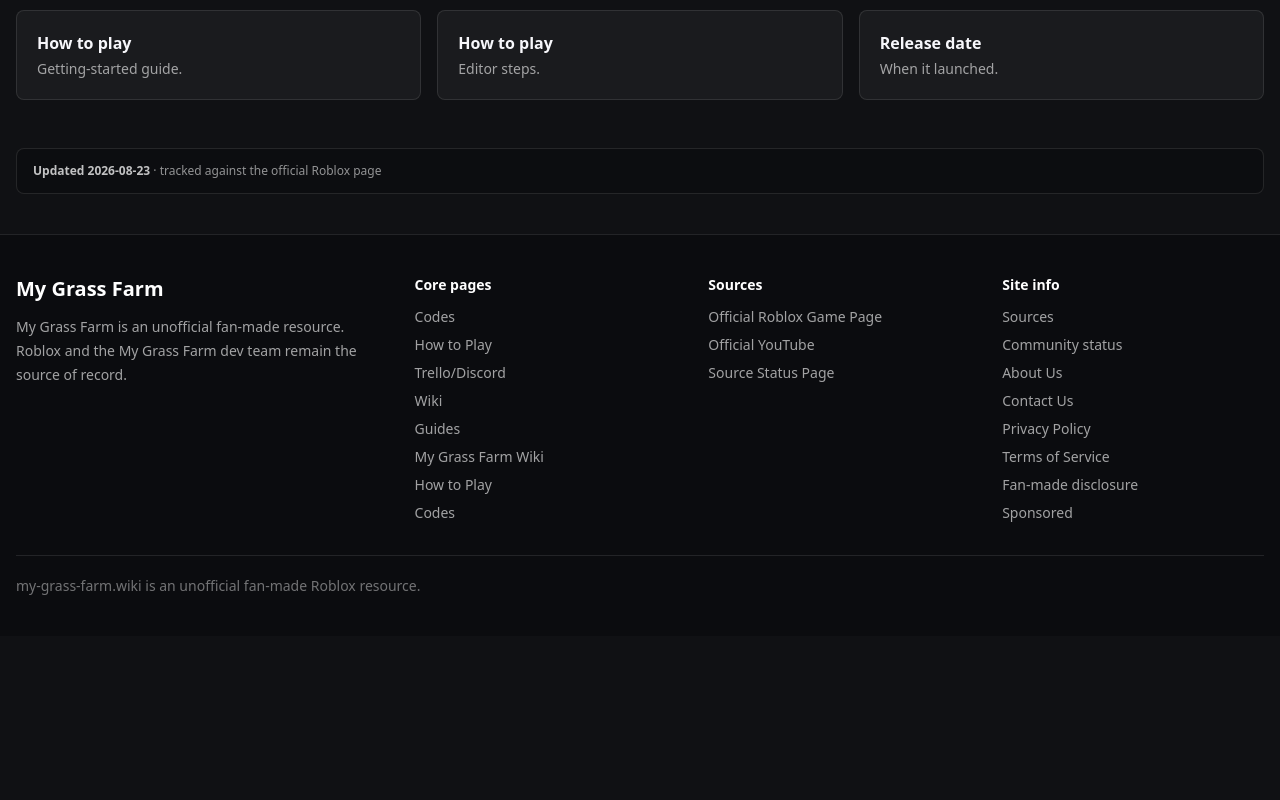
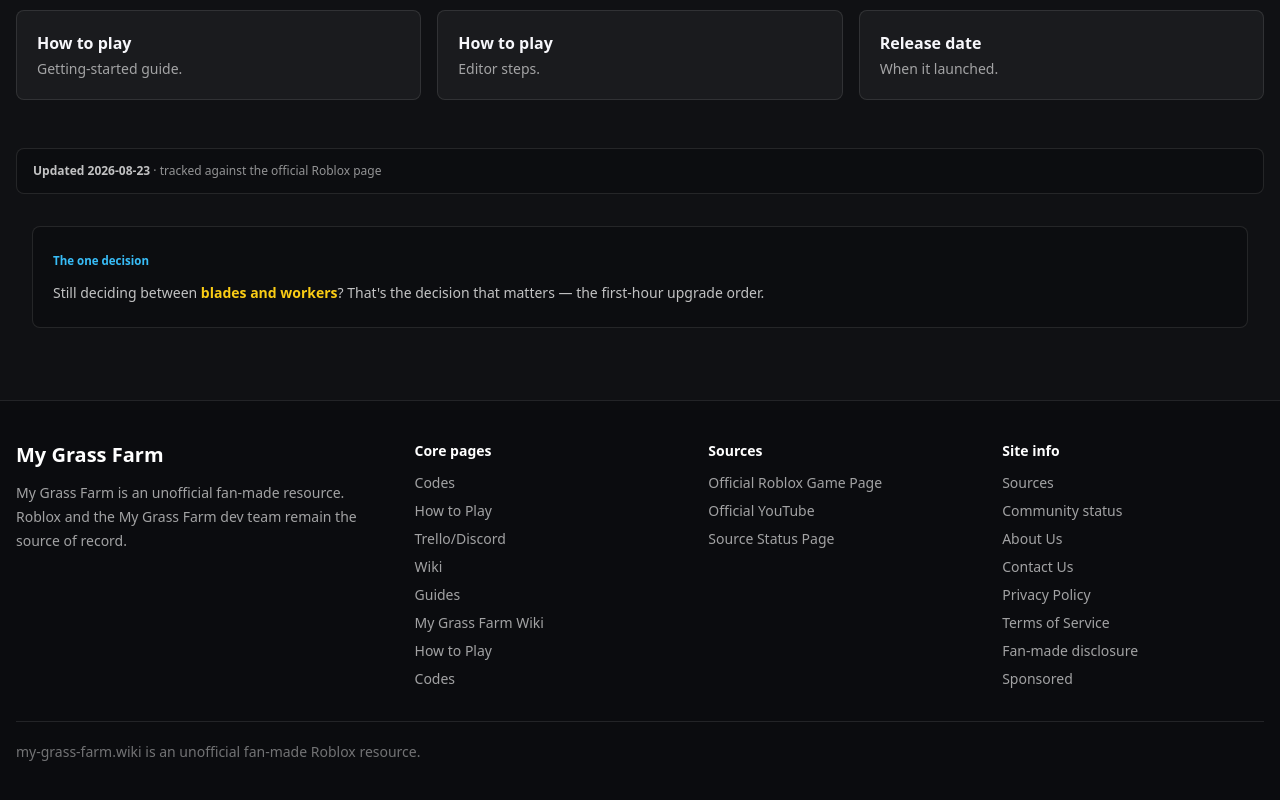
Before and after one commit to kennyzir/my-grass-farm-site, a Next.js app: page /en/updates in a window 1280 px wide. Shown: the part 3637-4437 px from the top of the page. Before the commit the page ends 4273 px from the top, so only its background shows below. Built offline with nearby package versions, Linux system fonts and the light colour scheme; no server answers.

Commit message:
Intent-ownership spine: single source of truth (intent-ownership.ts) consumed by homepage + inner pages; MainEngineBacklink on every inner page back-links to the homepage's one decision (blades vs workers), completing the Homepage-First internal link graph

```diff
--- a/src/app/[locale]/codes/page.tsx
+++ b/src/app/[locale]/codes/page.tsx
@@ -7,6 +7,7 @@
 import { BreadcrumbJsonLd, ClaimReviewJsonLd, FaqJsonLd, HowToJsonLd } from "@/components/seo/JsonLd";
 import { Breadcrumbs, PageIntro, SectionHeader, TrustNote } from "@/components/ui/content";
 import { VerificationBox } from "@/components/ui/VerificationBox";
+import { MainEngineBacklink } from "@/components/ui/MainEngineBacklink";
 import { AdsterraArticleMid } from "@/components/ads";
 
 export function generateStaticParams() {
@@ -254,6 +255,7 @@
       <div className="mt-12">
         <VerificationBox note={isEs ? "códigos reportados por la comunidad, no confirmados oficialmente" : "community-reported codes, not officially confirmed"} />
       </div>
+      <MainEngineBacklink isEs={isEs} prefix={prefix} />
     </main>
   );
 }
--- a/src/app/[locale]/how-to-play/page.tsx
+++ b/src/app/[locale]/how-to-play/page.tsx
@@ -7,6 +7,7 @@
 import { BreadcrumbJsonLd, FaqJsonLd, HowToJsonLd } from "@/components/seo/JsonLd";
 import { Breadcrumbs, PageIntro, SectionHeader } from "@/components/ui/content";
 import { VerificationBox } from "@/components/ui/VerificationBox";
+import { MainEngineBacklink } from "@/components/ui/MainEngineBacklink";
 import { PlayQuickRules, VideoGuide, DataTable } from "@/components/ui/EvomonBlocks";
 import { PerPageLinks } from "@/components/ui/PerPageLinks";
 import { gameEntities, farmSystems, gameGenre, gameCreator } from "@/data/game-db";
@@ -225,6 +226,7 @@
           },
         ]}
       />
+      <MainEngineBacklink isEs={isEs} prefix={prefix} />
     </main>
   );
 }
--- a/src/app/[locale]/updates/page.tsx
+++ b/src/app/[locale]/updates/page.tsx
@@ -8,6 +8,7 @@
 import { Breadcrumbs, PageIntro, SectionHeader, TrustNote } from "@/components/ui/content";
 import { PlayQuickRules, VideoGuide } from "@/components/ui/EvomonBlocks";
 import { VerificationBox } from "@/components/ui/VerificationBox";
+import { MainEngineBacklink } from "@/components/ui/MainEngineBacklink";
 import { gameGenre, gameCreator, gameUpdatedIso, gameVisits, gamePlaying, gameCreatedIso, farmSystems } from "@/data/game-db";
 import { AdsterraArticleTop, AdsterraArticleMid } from "@/components/ads";
 
@@ -186,6 +187,7 @@
         </div>
       </section>
       <div className="mt-12"><VerificationBox note="tracked against the official Roblox page" /></div>
+      <MainEngineBacklink isEs={isEs} prefix={prefix} />
     </main>
   );
 }
--- a/src/app/guides/page.tsx
+++ b/src/app/guides/page.tsx
@@ -4,6 +4,7 @@
 import { BreadcrumbJsonLd, FaqJsonLd } from "@/components/seo/JsonLd";
 import { Breadcrumbs, PageIntro, SectionHeader } from "@/components/ui/content";
 import { VerificationBox } from "@/components/ui/VerificationBox";
+import { MainEngineBacklink } from "@/components/ui/MainEngineBacklink";
 import { gameGenre, gameCreator, gameEntities, offlineNote, gameVisits, gamePlaying, gameUpdatedIso } from "@/data/game-db";
 import { AdsterraArticleBottom, AdsterraArticleTop, AdsterraArticleMid } from "@/components/ads";
 
@@ -81,6 +82,7 @@
 
       <AdsterraArticleBottom />
       <div className="mt-12"><VerificationBox /></div>
+      <MainEngineBacklink />
     </main>
   );
 }
--- /dev/null
+++ b/src/components/ui/MainEngineBacklink.tsx
@@ -0,0 +1,24 @@
+import Link from "next/link";
+import { mainEngine } from "@/data/intent-ownership";
+
+/**
+ * MainEngineBacklink — every inner page ends by pointing back up to the
+ * homepage's ONE irreducible answer ("what to upgrade first"). This is the
+ * mechanical spine of Homepage-First: the whole site orbits one value prop.
+ */
+export function MainEngineBacklink({ isEs = false, prefix = "/en" }: { isEs?: boolean; prefix?: string }) {
+  return (
+    <section data-home-block-id="main-engine-backlink" className="mx-auto max-w-7xl px-4 py-8">
+      <div className="rounded-lg border border-white/10 bg-black/20 p-5">
+        <span className="mini-label">{isEs ? "La decisión clave" : "The one decision"}</span>
+        <p className="mt-2 text-sm leading-7 text-white/75">
+          {isEs ? (
+            <>¿Todavía dudando entre <Link href="/" className="font-semibold text-[color:var(--accent)] hover:underline">cuchillas y trabajadores</Link>? Esa es la decisión que importa: {mainEngine.anchorEs}.</>
+          ) : (
+            <>Still deciding between <Link href="/" className="font-semibold text-[color:var(--accent)] hover:underline">blades and workers</Link>? That's the decision that matters — {mainEngine.anchorEn}.</>
+          )}
+        </p>
+      </div>
+    </section>
+  );
+}
--- /dev/null
+++ b/src/data/intent-ownership.ts
@@ -0,0 +1,58 @@
+// Intent Ownership — the single source of truth for WHICH page owns WHICH intent.
+//
+// This is the "Child Intent Owners → Internal Link Graph" spine of Homepage-First
+// building: the homepage contract DECLARES who owns what, and every inner page
+// CONSUMES this same table (never a second copy) to (a) state its own intent and
+// (b) back-link to the homepage main engine / next relevant page.
+//
+// Methodology: roblox-seo-site-sop-v2/references/homepage-first-methodology.md §8.
+// Rule: every query family has exactly ONE canonicalOwner. The homepage owns
+// the GAME/wiki/guide intents + the main-engine decision; inner pages own the
+// full blocks (codes table, economy strategy, update log, release history).
+
+export type HomepageMode = "primary" | "direct" | "summary" | "status" | "link-only" | "excluded";
+
+export type IntentOwnership = {
+  intent: string;          // the query family key
+  titleEn: string;         // human-readable intent name
+  titleEs: string;
+  mode: HomepageMode;      // how deep the homepage answers this intent
+  owner: string;           // canonical URL owner (the page that fully owns it)
+};
+
+// The homepage's one irreducible answer (main engine decision) — every inner
+// page back-links here so the whole site orbits one value proposition.
+export const mainEngine = {
+  questionEn: "What to upgrade first: blades (active income) or workers (passive + offline income)?",
+  questionEs: "¿Qué mejorar primero: cuchillas (ingreso activo) o trabajadores (pasivo + offline)?",
+  anchorEn: "the first-hour upgrade order",
+  anchorEs: "el orden de mejoras de la primera hora",
+  owner: "/",
+};
+
+export const intentOwnership: IntentOwnership[] = [
+  // Root-owned — the homepage fully owns these
+  { intent: "game-entity",      titleEn: "What My Grass Farm is",         titleEs: "Qué es My Grass Farm",      mode: "primary", owner: "/" },
+  { intent: "game-wiki",        titleEn: "My Grass Farm wiki hub",        titleEs: "Wiki de My Grass Farm",    mode: "primary", owner: "/" },
+  { intent: "first-hour-decision", titleEn: "What to upgrade first",      titleEs: "Qué mejorar primero",        mode: "primary", owner: "/" },
+
+  // Direct-summary — homepage answers shallowly, inner page owns the depth
+  { intent: "codes",            titleEn: "Is there a working code",       titleEs: "¿Hay un código activo?",      mode: "status",  owner: "/codes/" },
+  { intent: "how-to-play",      titleEn: "How to play the farm loop",     titleEs: "Cómo jugar el bucle",        mode: "summary", owner: "/how-to-play/" },
+  { intent: "release-date",     titleEn: "When did the game launch",      titleEs: "Cuándo salió el juego",      mode: "summary", owner: "/release-date/" },
+
+  // Child-owned — homepage never fully answers these
+  { intent: "complete-codes-table",    titleEn: "The full codes table",   titleEs: "La tabla completa de códigos", mode: "excluded", owner: "/codes/" },
+  { intent: "farm-economy-strategy",   titleEn: "How to grow cash faster", titleEs: "Cómo crecer dinero más rápido", mode: "link-only", owner: "/guides/" },
+  { intent: "update-log",              titleEn: "What changed recently",  titleEs: "Qué cambió hace poco",        mode: "link-only", owner: "/updates/" },
+];
+
+// Per-page back-link: when a page owns this intent, what it links back TO.
+// Keeps every leaf pointing up to the homepage main engine + its siblings.
+export function getIntent(owner: string): IntentOwnership | undefined {
+  return intentOwnership.find((o) => o.owner === owner);
+}
+
+export function getIntentEsp(owner: string): IntentOwnership | undefined {
+  return intentOwnership.find((o) => o.owner === owner);
+}
```
